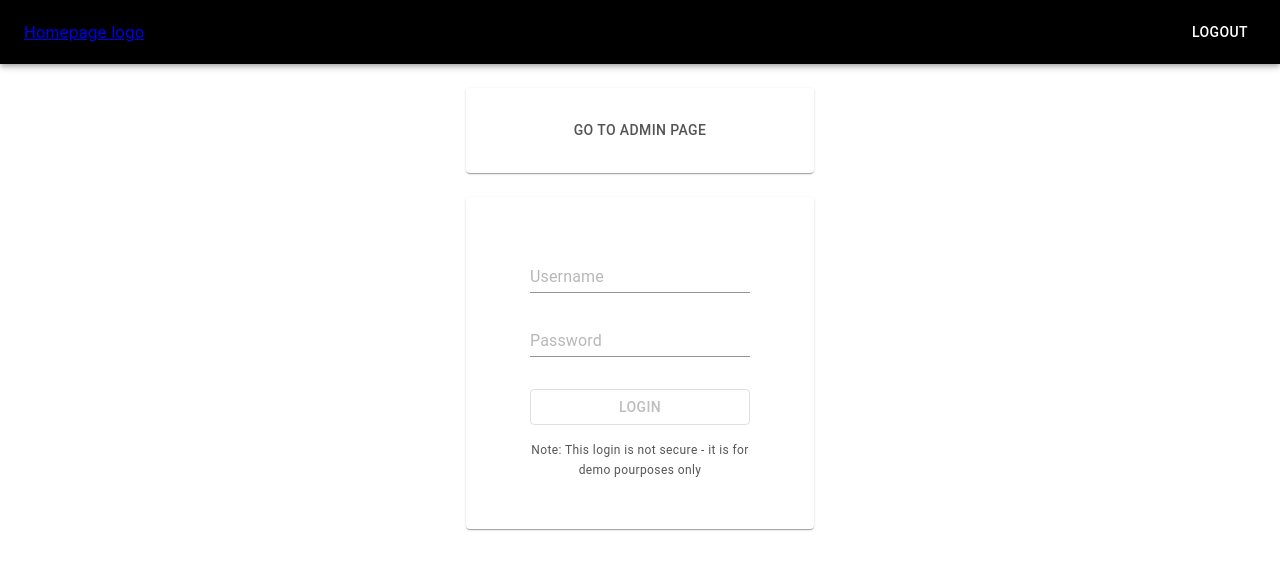
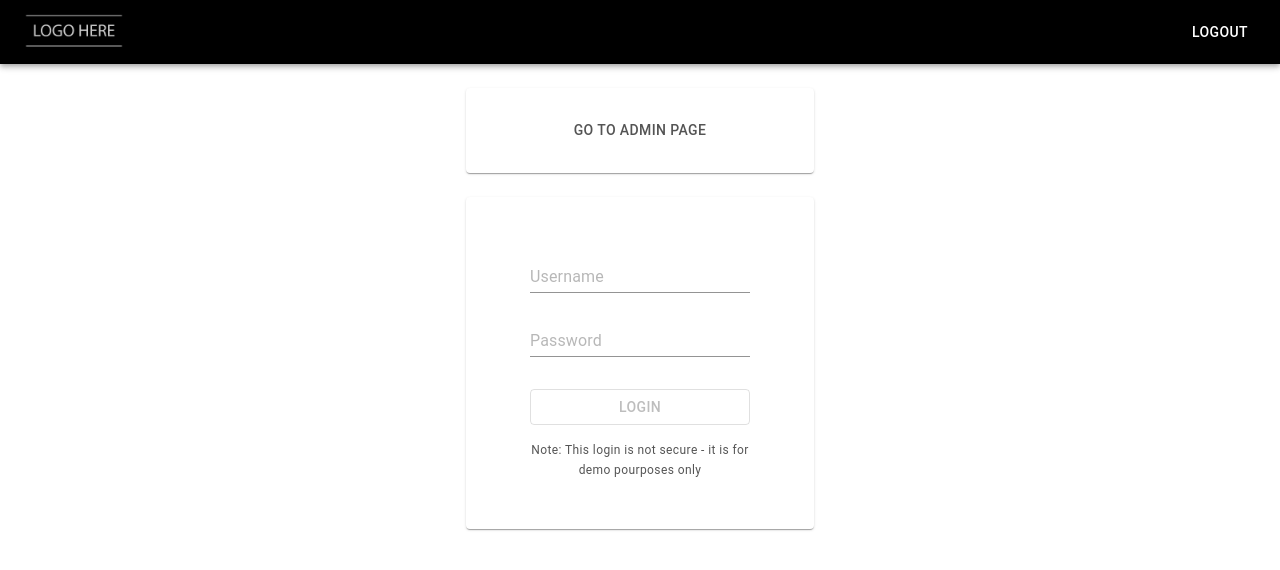
Before and after one commit to sophiemachin/gateway, a React (Create React App) app in the folder frontend/: page /users/1/patients/1/samples/1/variants in a window 1280 px wide. Shown: the top 570 px of the page. Built offline with nearby package versions, Linux system fonts and the light colour scheme.

Commit message:
move header bar to individual pages

```diff
--- a/frontend/src/App.js
+++ b/frontend/src/App.js
@@ -5,6 +5,7 @@ import Input from "@material-ui/core/Input";
 import Card from "@material-ui/core/Card";
 import {makeStyles, Typography as T} from "@material-ui/core";
 import users from "./data/users";
+import HeaderBar from './HeaderBar.js'
 
 const useStyles = makeStyles(theme => ({
   root: {
@@ -61,13 +62,18 @@ function App(props) {
 
   }
 
+  function onClickAdmin() {
+    history.push(`/users`)
+  }
+
 
   return (
     <div className="App" >
+      <HeaderBar history={history} />
       <div className={classes.root}>
 
       <Card className={classes.card}>
-        <Button href='/#/users'>Go to admin page</Button>
+        <Button onClick={onClickAdmin}>Go to admin page</Button>
       </Card>
 
       <Card className={classes.card}>
--- /dev/null
+++ b/frontend/src/HeaderBar.js
@@ -0,0 +1,45 @@
+import AppBar from "@material-ui/core/AppBar";
+import Toolbar from "@material-ui/core/Toolbar";
+import logo from "./logo.png";
+import {makeStyles, Typography as T} from "@material-ui/core";
+import Button from "@material-ui/core/Button";
+import React from "react";
+
+
+const useStyles = makeStyles(theme => ({
+  root: {
+    flexGrow: 1,
+  },
+  title: {
+    flexGrow: 1,
+  },
+  toolbar: {
+    backgroundColor: 'black',
+  },
+  logo :{
+    maxHeight: '40px',
+  }
+}));
+
+const HeaderBar = (props) => {
+  const { history } = props
+  const classes=useStyles();
+
+  function onClickHome() {
+    history.push(`/`)
+  }
+
+  return <div className={classes.root}>
+    <AppBar position="static" >
+      <Toolbar className={classes.toolbar}>
+        <div onClick={onClickHome}>
+          <img className={classes.logo} src={logo} alt="Logo" />
+        </div>
+        <T className={classes.title}/>
+        <Button color="inherit" onClick={onClickHome}>Logout</Button>
+      </Toolbar>
+    </AppBar>
+  </div>
+};
+
+export default HeaderBar
--- a/frontend/src/PatientsList.js
+++ b/frontend/src/PatientsList.js
@@ -16,6 +16,7 @@ import patients from './data/patients.json';
 import { stableSort, getSorting } from './tableHelper.js'
 import users from "./data/users";
 import {getDrName} from "./formattingHelpers";
+import HeaderBar from "./HeaderBar";
 
 function getUser(userId){
   return users.filter(user => user.id.toString() === userId.toString())[0];
@@ -144,6 +145,8 @@ export default function EnhancedTable(props) {
   }
 
   return (
+    <div>
+      <HeaderBar history={history} />
     <div className={classes.root}>
       <Paper className={classes.paper}>
         <EnhancedTableToolbar
@@ -221,5 +224,6 @@ export default function EnhancedTable(props) {
         label="Dense padding"
       />
     </div>
+    </div>
   );
 }
--- a/frontend/src/SamplesList.js
+++ b/frontend/src/SamplesList.js
@@ -18,6 +18,7 @@ import patients from "./data/patients";
 import samples from './data/samples.json';
 import {getDrName, getPatientName} from "./formattingHelpers";
 import Link from "@material-ui/core/Link";
+import HeaderBar from "./HeaderBar";
 
 function filterData (rows, patientId, searchText) {
   const filteredToPatient = samples.filter(sample => {
@@ -172,7 +173,10 @@ export default function EnhancedTable(props) {
 
 
   return (
+    <div>
+    <HeaderBar history={history} />
     <div className={classes.root}>
+
       <Paper className={classes.paper}>
         <EnhancedTableToolbar
           headrows={headRows}
@@ -271,5 +275,6 @@ export default function EnhancedTable(props) {
         label="Dense padding"
       />
     </div>
+    </div>
   );
 }
--- a/frontend/src/UsersList.js
+++ b/frontend/src/UsersList.js
@@ -14,6 +14,7 @@ import { stableSort, getSorting } from './tableHelper.js'
 import users from "./data/users";
 import Card from "@material-ui/core/Card";
 import {CardContent} from "@material-ui/core";
+import HeaderBar from "./HeaderBar";
 
 function filterData (rows, userId, searchText ) {
   return rows.filter(user  => {
@@ -110,6 +111,8 @@ export default function EnhancedTable(props) {
   }
 
   return (
+    <div>
+      <HeaderBar history={history} />
     <div className={classes.root}>
       <Paper className={classes.paper}>
         <EnhancedTableToolbar headrows={headRows}
@@ -177,5 +180,6 @@ export default function EnhancedTable(props) {
         label="Dense padding"
       />
     </div>
+    </div>
   );
 }
--- a/frontend/src/VariantsList.js
+++ b/frontend/src/VariantsList.js
@@ -6,6 +6,7 @@ import {getDrName, getPatientName} from "./formattingHelpers";
 
 import users from "./data/users";
 import patients from "./data/patients";
+import HeaderBar from "./HeaderBar";
 
 
 function getUser(userId){
@@ -35,9 +36,11 @@ const useCardStyles = makeStyles(theme => ({
 
 
 export default function EnhancedTable(props) {
-  const { ids } = props
+  const { ids, history } = props
   const classes = useCardStyles()
   return (
+    <div>
+    <HeaderBar history={history} />
     <div className={classes.root}>
 
 
@@ -57,5 +60,6 @@ export default function EnhancedTable(props) {
         </div>
       </Card>
     </div>
+    </div>
   );
 }
--- a/frontend/src/index.js
+++ b/frontend/src/index.js
@@ -3,21 +3,16 @@ import ReactDOM from 'react-dom';
 import './index.css';
 import * as serviceWorker from './serviceWorker';
 import {HashRouter as Router, Route, Switch} from 'react-router-dom'
-import {createMuiTheme, MuiThemeProvider, makeStyles} from '@material-ui/core/styles';
-import { Typography as T } from '@material-ui/core';
+import {createMuiTheme, MuiThemeProvider} from '@material-ui/core/styles';
 import { createBrowserHistory } from 'history';
 
 import App from './App';
 
-import AppBar from "@material-ui/core/AppBar";
-import Button from "@material-ui/core/Button";
-import Toolbar from "@material-ui/core/Toolbar";
 import UsersList from "./UsersList";
 import PatientsList from "./PatientsList";
 import SamplesList from "./SamplesList";
 import VariantsList from "./VariantsList";
 
-import logo from './logo.png'
 
 
 const theme = createMuiTheme({
@@ -29,44 +24,14 @@ const theme = createMuiTheme({
   },
 });
 
-const useStyles = makeStyles(theme => ({
-  root: {
-    flexGrow: 1,
-  },
-  title: {
-    flexGrow: 1,
-  },
-  toolbar: {
-    backgroundColor: 'black',
-  },
-  logo :{
-    maxHeight: '40px',
-  }
-}));
 
-
-const HeaderBar = () => {
-  const classes=useStyles();
-  return <div className={classes.root}>
-  <AppBar position="static" >
-    <Toolbar className={classes.toolbar}>
-      <a href='/'>
-        Homepage logo
-        {/*<img className={classes.logo} src={logo} alt="Logo"/>*/}
-      </a>
-      <T className={classes.title}/>
-      <Button color="inherit" href='/'>Logout</Button>
-    </Toolbar>
-  </AppBar>
-  </div>
-};
 
 const history = createBrowserHistory();
 
 const routing = (
   <div>
     <MuiThemeProvider theme={theme}>
-      <HeaderBar />
+
       <Router history={history}>
         <Switch>
           <Route path="/" exact component={App}/>
```
